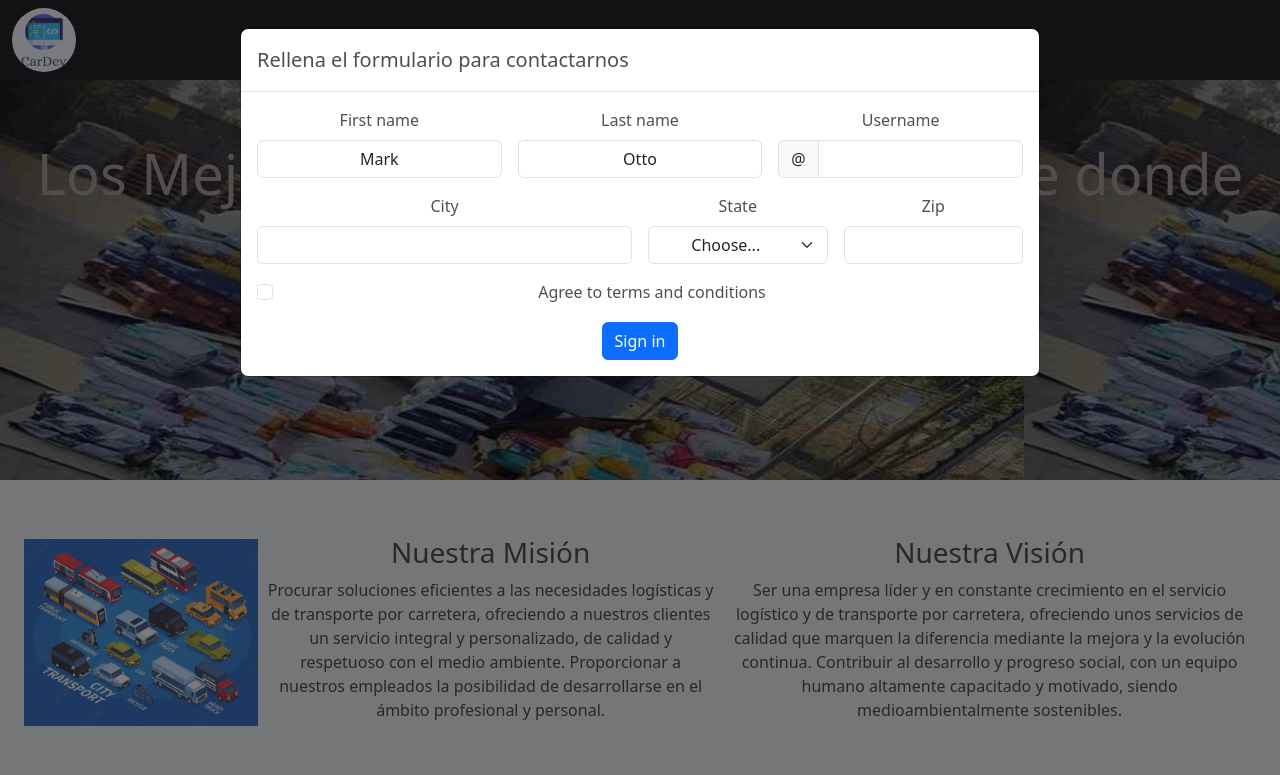
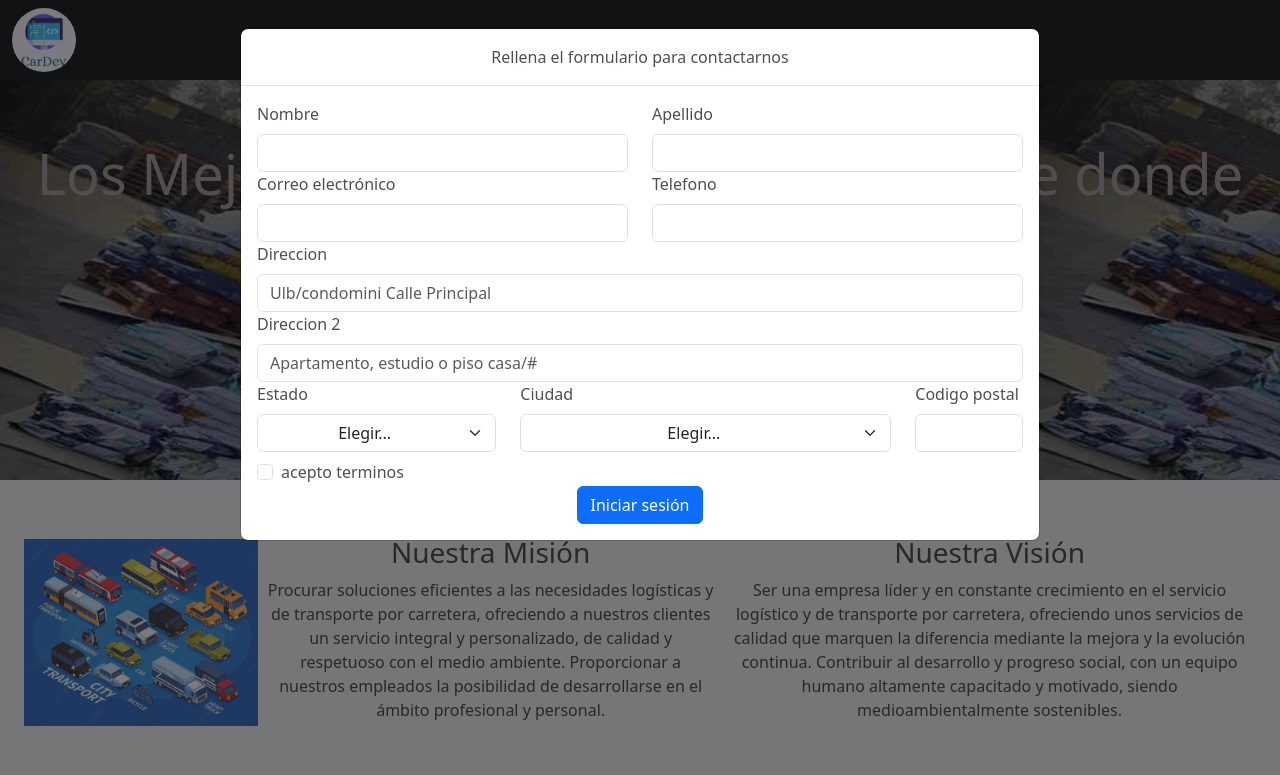
Before and after one commit to carloszapatadev95/web_html, a plain HTML site: page index.html in a window 1280 px wide. Both pictures are taken after a click on the button "Contacto". Shown: the top 775 px of the page. Drawn offline with nearby package versions, Linux system fonts and the light colour scheme; files that its build step writes are made by us from their sources.

Commit message:
actualizacion del formulario en ambos documentos

```diff
--- a/index.html
+++ b/index.html
@@ -13,7 +13,8 @@
         crossorigin="anonymous"></script>
     <link rel="stylesheet"
         href="https://cdnjs.cloudflare.com/ajax/libs/bootstrap-icons/1.11.3/font/bootstrap-icons.min.css">
-        <title>Web Alex Transporte</title>
+
+
 </head>
 <div id="#top"></div><!--contenedor para posicionarse en las partes de la pagina-->
 
@@ -44,7 +45,7 @@
                     </li>
                     <li class="nav-item mx-5">
                         <button type="button" class="nav-link mx-auto" data-bs-toggle="modal"
-                            data-bs-target="#exampleModal">
+                            data-bs-target="#Modal">
                             Contacto
                         </button>
                     </li>
@@ -55,78 +56,113 @@
         </div>
     </nav>
     <!--modal-->
-    <div class="modal " id="exampleModal" tabindex="-1" aria-labelledby="exampleModalLabel" aria-hidden="true">
+    <div class="modal " id="Modal" tabindex="-1" aria-labelledby="exampleModalLabel" aria-hidden="true">
         <div class="modal-dialog modal-lg">
             <div class="modal-content">
                 <div class="modal-header">
-                    <h3 class="modal-title fs-5" id="exampleModalLabel">Rellena el formulario para contactarnos</h>
-
+                    <div class="d-block justify-content-around align-items-center mx-auto ">
+                        <h3 class="modal-title fs-6  " >Rellena el formulario para contactarnos</h3>
+                    </div>
                 </div>
                 <div class="modal-body">
-                    <form class="row g-3 needs-validation" novalidate>
-                        <div class="col-md-4">
-                            <label for="validationCustom01" class="form-label">First name</label>
-                            <input type="text" class="form-control" id="validationCustom01" value="Mark" required>
-                            <div class="valid-feedback">
-                                Looks good!
+                    <form class="row ">
+                        <div class="col-md-6  text-start">
+                            <label for="nombre" class="form-label">Nombre</label>
+                            <input type="email" class="form-control" id="nombre">
                           </div>
+                          <div class="col-md-6 text-start">
+                            <label for="apellido" class="form-label">Apellido</label>
+                            <input type="password" class="form-control" id="apellido">
                           </div>
-                        <div class="col-md-4">
-                            <label for="validationCustom02" class="form-label">Last name</label>
-                            <input type="text" class="form-control" id="validationCustom02" value="Otto" required>
-                            <div class="valid-feedback">
-                                Looks good!
+
+                      <div class="col-md-6 text-start">
+                        <label for="inputEmail4" class="form-label">Correo electrónico</label>
+                        <input type="email" class="form-control" id="inputEmail4">
                       </div>
+                      <div class="col-md-6 text-start">
+                        <label for="telefono" class="form-label">Telefono</label>
+                        <input type="password" class="form-control" id="telefono">
                       </div>
-                        <div class="col-md-4">
-                            <label for="validationCustomUsername" class="form-label">Username</label>
-                            <div class="input-group has-validation">
-                                <span class="input-group-text" id="inputGroupPrepend">@</span>
-                                <input type="text" class="form-control" id="validationCustomUsername"
-                                    aria-describedby="inputGroupPrepend" required>
-                                <div class="invalid-feedback">
-                                    Please choose a username.
+                      <div class="col-12 text-start">
+                        <label for="direccion" class="form-label">Direccion</label>
+                        <input type="text" class="form-control text-start" id="direccion" placeholder="Ulb/condomini Calle Principal">
                       </div>
+                      <div class="col-12 text-start">
+                        <label for="casa" class="form-label">Direccion 2</label>
+                        <input type="text" class="form-control text-start" id="casa" placeholder="Apartamento, estudio o piso casa/#">
                       </div>
+                      <div class="col-md-4 text-start">
+                        <label for="estado" class="form-label">Estado</label>
+                        <select id="estado" class="form-select">
+                            <option selected="">Elegir...</option>
+                              <option>Amazonas </option>
+                            <option>Anzoátegui</option>
+                            <option>Apure</option>
+                            <option>Aragua</option>
+                            <option>Barinas</option>
+                            <option>Bolívar</option>
+                            <option>Carabobo</option>
+                            <option>Cojedes</option>
+                            <option>Delta Amacuro</option>
+                            <option>Distrito  Capital</option>
+                            <option>Falcón</option>
+                            <option>Guárico</option>
+                            <option>Lara</option>
+                            <option>Mérida</option>
+                            <option>Miranda</option>
+                            <option>Monagas</option>
+                            <option>Nueva Esparta</option>
+                            <option>Portuguesa</option>
+                            <option>Sucre</option>
+                            <option>Táchira</option>
+                            <option>Trujillo</option>
+                            <option>Vargas</option>
+                            <option>Yaracuy</option>
+                            <option>Zulia </option>
+                         </select>
                       </div>
-                        <div class="col-md-6">
-                            <label for="validationCustom03" class="form-label">City</label>
-                            <input type="text" class="form-control" id="validationCustom03" required>
-                            <div class="invalid-feedback">
-                                Please provide a valid city.
+                      <div class="col-md-6 text-start">
+                        <label for="ciudad" class="form-label">Ciudad</label>
+                        <select id="ciudad" class="form-select">
+                          <option selected="">Elegir...</option>
+                          <option>Puerto Ayacucho</option>
+                          <option>Barcelona</option>
+                          <option>San Fernando de Apure	</option>
+                          <option>Maracay</option>
+                          <option>Barinas		</option>
+                          <option>Ciudad Bolívar</option>
+                          <option>Valencia</option>
+                          <option>San Carlos</option>
+                          <option>Tucupita</option>
+                          <option>Caracas</option>
+                          <option>Coro</option>
+                          <option>San Juan de los Morros</option>
+                          <option>Barquisimeto</option>
+                          <option>Mérida</option>
+                          <option>Los Teque</option>
+                          <option>Maturín</option>
+                          <option>La Asunción</option>
+                          <option>Guanare</option>
+                          <option>Cumaná</option>
+                          <option> San Cristóba</option>
+                          <option>Trujillo</option>
+                          <option>La Guaira</option>
+                          <option>San Felipe</option>
+                          <option>Maracaibo</option>
+                        </select>
                       </div>
+                      <div class="col col-md-2  text-start">
+                        <label for="postal" class="form-label text-start">Codigo postal</label>
+                        <input type="text" class="form-control" id="postal">
                       </div>
-                        <div class="col-md-3">
-                            <label for="validationCustom04" class="form-label">State</label>
-                            <select class="form-select" id="validationCustom04" required>
-                                <option selected disabled value="">Choose...</option>
-                                <option>...</option>
-                            </select>
-                            <div class="invalid-feedback">
-                                Please select a valid state.
-                            </div>
-                        </div>
-                        <div class="col-md-3">
-                            <label for="validationCustom05" class="form-label">Zip</label>
-                            <input type="text" class="form-control" id="validationCustom05" required>
-                            <div class="invalid-feedback">
-                                Please provide a valid zip.
+                      <div class="col-12">
+                        <div class="form-check  text-start mt-2">
+                          <input class="form-check-input" type="checkbox" id="terminos">
+                          <label class="form-check-label " for="terminos">acepto terminos</label>
                         </div>
                       </div>
                       <div class="col-12">
-                            <div class="form-check">
-                                <input class="form-check-input" type="checkbox" value="" id="invalidCheck" required>
-                                <label class="form-check-label" for="invalidCheck">
-                                    Agree to terms and conditions
-                                </label>
-                                <div class="invalid-feedback">
-                                    You must agree before submitting.
-                                </div>
-                            </div>
-                        </div>
-                        <div class="col-12">
-                            <button type="submit" class="btn btn-primary" data-bs-dismiss="modal"
-                                aria-label="Close">Sign in</button>
+                        <button type="submit" class="btn btn-primary">Iniciar sesión</button>
                       </div>
                     </form>
                 </div>
@@ -272,7 +308,7 @@
             <div class="d-lg-flex  ">
 
                 <div class="d-block py-3">
-                    <a href="Enlaces/CV.html" target="_blank" class="navbar-brand ">
+                    <a href="Enlaces/CV.html" target="_blank" class="navbar-brand mb-1">
                         <div class=" align-items-center text-center ms-2">
                             <img src="img/logo.png" class="rounded-circle " style="height: 54px; width: 54px;">
 
@@ -286,7 +322,7 @@
                 <div class="d-lg-flex  justify-content-between align-items-baseline mt-5">
 
 
-                    <div class="d-flex row py-2 mx-1 text-center">
+                    <div class="d-flex row  mx-1 text-center">
                         <h5>Nosotros</h5>
                         <p class="text-sm-center fs-6">
                             En el Grupo Romitransp estamos totalmente <br>
@@ -296,7 +332,7 @@
                         </p>
 
                     </div>
-                    <div class="d-flex row py-2 mx-1">
+                    <div class="d-flex row  mx-1">
                         <h5>Servicios</h5>
                         <ul class="mx-auto text-decoration-none" style="text-decoration: none;">
                             <li>Logistica</li>
```
Also changed, not shown: Enlaces/CV.html (+96 -56 lines). Lines whose indentation alone changed are shown as unchanged.
